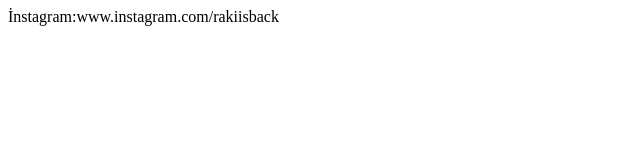
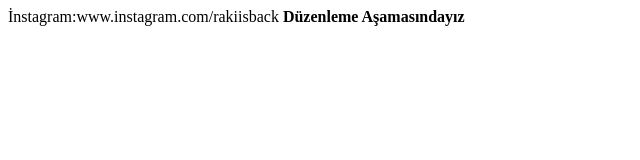
Before and after one commit to Rakiisback/rakiisback.github.io, a plain HTML site: page index.html in a window 1280 px wide. Shown: the whole page, without its empty margins (0-640 px from the left). Drawn offline with Linux system fonts and the light colour scheme.

Commit message:
Update index.html

```diff
--- a/index.html
+++ b/index.html
@@ -2,4 +2,5 @@
 <head>
 <title>rakiisback cnm ben</title>
 <body>İnstagram:www.instagram.com/rakiisback</body>
+<b><body> Düzenleme Aşamasındayız</body><b>
 </html>
```
